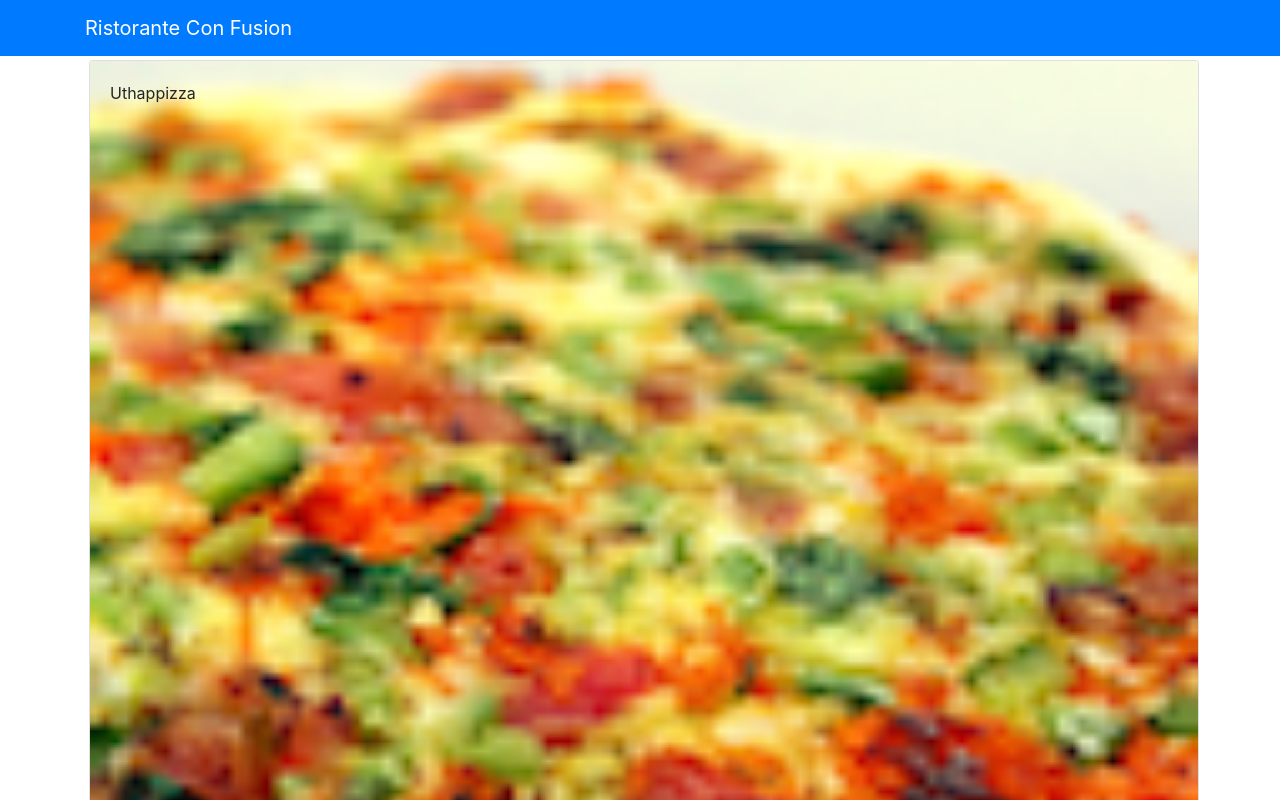
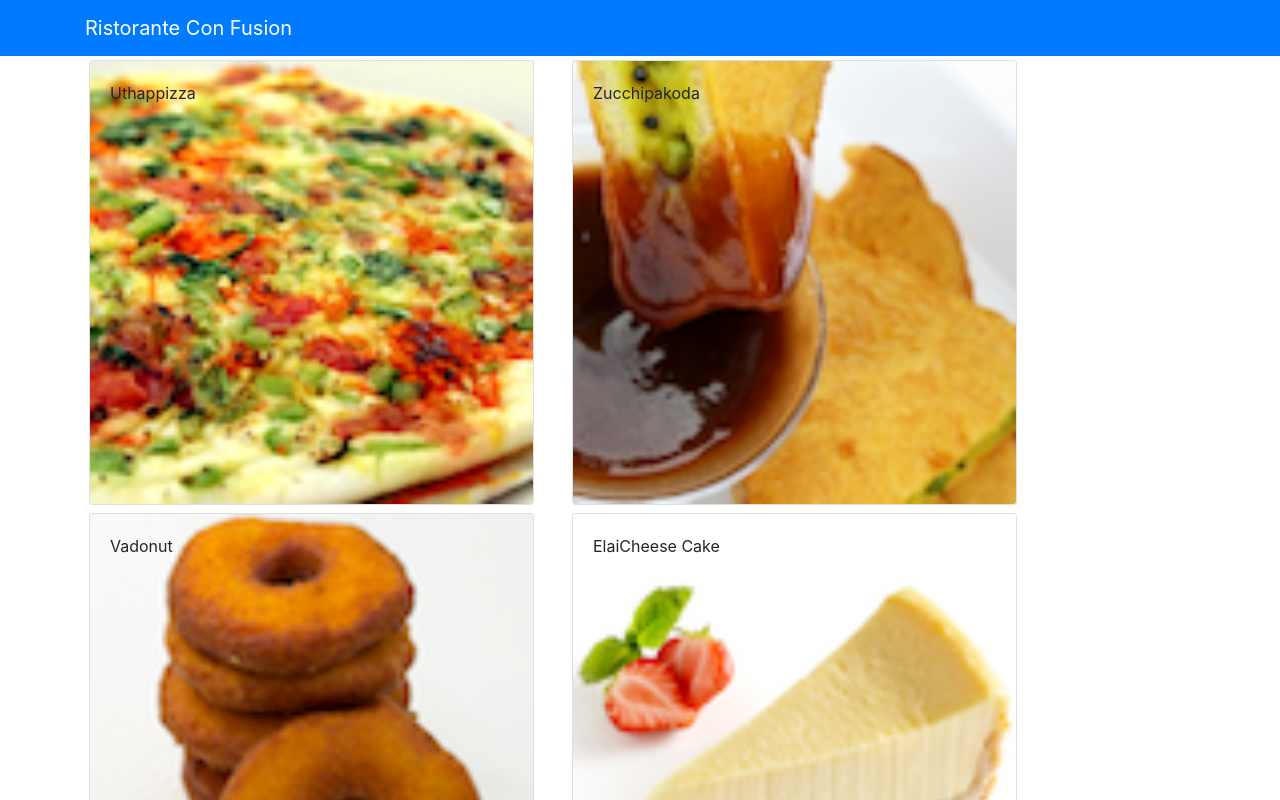
Before and after one commit to songmeo/RistoranteConFusion, a React (Create React App) app: page / in a window 1280 px wide. Shown: the top 800 px of the page. Built offline with nearby package versions, Linux system fonts and the light colour scheme.

Commit message:
hw1 starter

```diff
--- a/src/components/MenuComponent.js
+++ b/src/components/MenuComponent.js
@@ -33,9 +33,8 @@ class Menu extends Component {
 	render() {
 		const menu = this.props.dishes.map((dish) => {
 			return (
-				<div className="col-12 col-mt-5 m-1">
-					<Card key={dish.id}
-						onClick={() => this.onDishSelect(dish)}>
+				<div key={dish.id} className="col-12 col-md-5 m-1">
+					<Card onClick={() => this.onDishSelect(dish)}>
 						<CardImg width="100%" src={dish.image} alt={dish.name} />
 						<CardImgOverlay>
 							<CardTitle>{dish.name}</CardTitle>
--- a/src/index.js
+++ b/src/index.js
@@ -1,9 +1,9 @@
 import React from 'react';
 import ReactDOM from 'react-dom';
+import 'bootstrap/dist/css/bootstrap.min.css';
 import './index.css';
 import App from './App';
 import * as serviceWorker from './serviceWorker';
-import 'bootstrap/dist/css/bootstrap.min.css';
 
 ReactDOM.render(
   <React.StrictMode>
```
